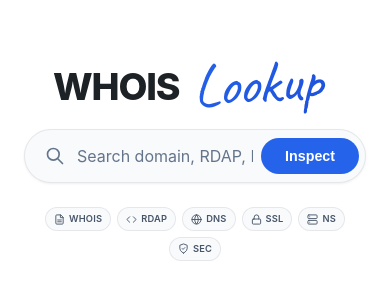
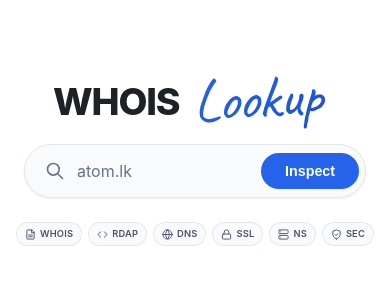
Before and after one commit to zakisheriff/WHOIS-Lookup, a Next.js app: page / in a window 390 px wide. Shown: the part 268-568 px from the top of the page. Built offline with nearby package versions, Linux system fonts and the light colour scheme.

Commit message:
style: prevent mobile badge wrapping and add responsive placeholder

```diff
--- a/src/components/SearchInput.tsx
+++ b/src/components/SearchInput.tsx
@@ -11,7 +11,9 @@ export default function SearchInput({ initialValue = '' }: { initialValue?: stri
   const inputRef = useRef<HTMLInputElement>(null);
   const router = useRouter();
 
-  // Press "/" to focus search input
+  const [placeholder, setPlaceholder] = useState('Search domain, RDAP, DNS records...');
+
+  // Press "/" to focus search input, and manage responsive placeholder text
   useEffect(() => {
     const handleKeyDown = (e: KeyboardEvent) => {
       if (e.key === '/' && document.activeElement !== inputRef.current) {
@@ -20,7 +22,21 @@ export default function SearchInput({ initialValue = '' }: { initialValue?: stri
       }
     };
     window.addEventListener('keydown', handleKeyDown);
-    return () => window.removeEventListener('keydown', handleKeyDown);
+
+    const updatePlaceholder = () => {
+      if (window.innerWidth <= 640) {
+        setPlaceholder('atom.lk');
+      } else {
+        setPlaceholder('Search domain, RDAP, DNS records...');
+      }
+    };
+    updatePlaceholder();
+    window.addEventListener('resize', updatePlaceholder);
+
+    return () => {
+      window.removeEventListener('keydown', handleKeyDown);
+      window.removeEventListener('resize', updatePlaceholder);
+    };
   }, []);
 
   const handleInputChange = (val: string) => {
@@ -64,7 +80,7 @@ export default function SearchInput({ initialValue = '' }: { initialValue?: stri
         <input
           ref={inputRef}
           type="text"
-          placeholder="Search domain, RDAP, DNS records..."
+          placeholder={placeholder}
           value={query}
           onChange={(e) => handleInputChange(e.target.value)}
           className={styles.input}
--- a/src/styles/Home.module.css
+++ b/src/styles/Home.module.css
@@ -176,7 +176,7 @@
   justify-content: center;
   align-items: center;
   gap: 6px;
-  flex-wrap: wrap;
+  flex-wrap: nowrap;
   width: 100%;
 }
 
```
